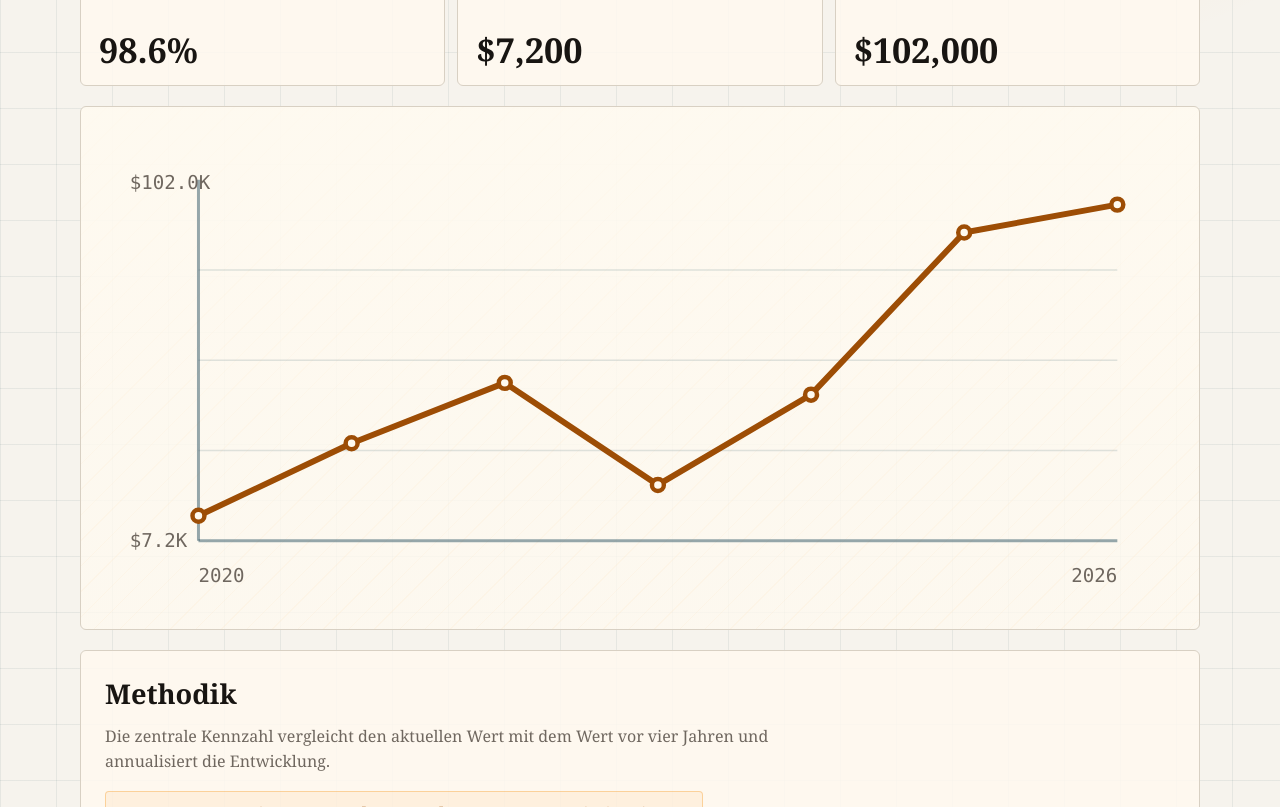
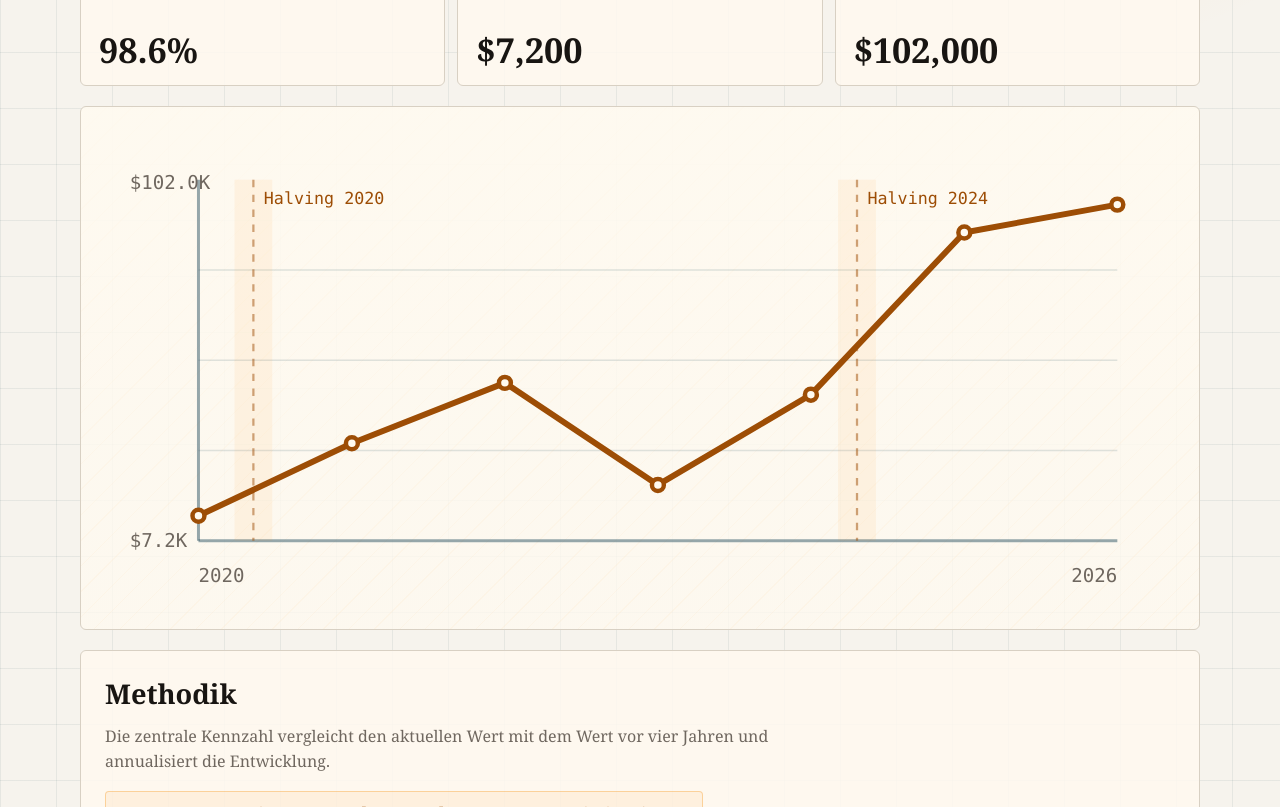
Before and after one commit to lausebengel2004/btc-cycle-compass, a React (Vite) app: page / in a window 1280 px wide. Shown: the part 620-1427 px from the top of the page. Built offline with nearby package versions, Linux system fonts and the light colour scheme.

Commit message:
feat: add halving zones to BTC cycle chart

```diff
--- a/package.json
+++ b/package.json
@@ -1,7 +1,7 @@
 {
   "name": "btc-cycle-compass",
   "private": true,
-  "version": "0.3.0",
+  "version": "0.4.0",
   "type": "module",
   "scripts": {
     "dev": "vite",
--- a/src/components/BtcCycleChart.jsx
+++ b/src/components/BtcCycleChart.jsx
@@ -1,5 +1,11 @@
 import { btcHistoricalSample } from '../data/btcHistoricalSample.js'
-import { createChartPoints, createSvgPath, getMinMax } from '../utils/chartUtils.js'
+import { halvingEvents } from '../data/halvingEvents.js'
+import {
+  createChartPoints,
+  createSvgPath,
+  dateToX,
+  getMinMax,
+} from '../utils/chartUtils.js'
 
 const chartBounds = {
   left: 64,
@@ -21,6 +27,12 @@ function formatYear(date) {
   return new Date(`${date}T00:00:00`).getFullYear()
 }
 
+function addDays(date, days) {
+  const nextDate = new Date(`${date}T00:00:00`)
+  nextDate.setDate(nextDate.getDate() + days)
+  return nextDate.toISOString().slice(0, 10)
+}
+
 export function BtcCycleChart() {
   const points = createChartPoints(btcHistoricalSample, chartBounds)
 
@@ -39,6 +51,29 @@ export function BtcCycleChart() {
   const { min, max } = getMinMax(closes)
   const firstPoint = points[0]
   const lastPoint = points.at(-1)
+  const visibleHalvings = halvingEvents
+    .filter(
+      (event) =>
+        event.type === 'halving' &&
+        event.date >= firstPoint.date &&
+        event.date <= lastPoint.date,
+    )
+    .map((event) => ({
+      ...event,
+      x: dateToX(event.date, firstPoint.date, lastPoint.date, chartBounds),
+      zoneStartX: dateToX(
+        addDays(event.date, -45),
+        firstPoint.date,
+        lastPoint.date,
+        chartBounds,
+      ),
+      zoneEndX: dateToX(
+        addDays(event.date, 45),
+        firstPoint.date,
+        lastPoint.date,
+        chartBounds,
+      ),
+    }))
 
   return (
     <section className="chart-panel" aria-label="BTC Verlauf">
@@ -86,6 +121,36 @@ export function BtcCycleChart() {
             )
           })}
 
+          {visibleHalvings.map((event) => (
+            <rect
+              key={`${event.date}-zone`}
+              className="btc-chart__halving-zone"
+              x={event.zoneStartX}
+              y={chartBounds.top}
+              width={event.zoneEndX - event.zoneStartX}
+              height={chartBounds.bottom - chartBounds.top}
+            />
+          ))}
+
+          {visibleHalvings.map((event) => (
+            <g key={event.date} className="btc-chart__halving">
+              <line
+                className="btc-chart__halving-line"
+                x1={event.x}
+                y1={chartBounds.top}
+                x2={event.x}
+                y2={chartBounds.bottom}
+              />
+              <text
+                className="btc-chart__halving-label"
+                x={event.x + 7}
+                y={chartBounds.top + 16}
+              >
+                {event.label}
+              </text>
+            </g>
+          ))}
+
           <path className="btc-chart__line" d={path} />
 
           {points.map((point) => (
--- /dev/null
+++ b/src/data/halvingEvents.js
@@ -0,0 +1,12 @@
+export const halvingEvents = [
+  {
+    date: '2020-05-11',
+    label: 'Halving 2020',
+    type: 'halving',
+  },
+  {
+    date: '2024-04-20',
+    label: 'Halving 2024',
+    type: 'halving',
+  },
+]
--- a/src/styles.css
+++ b/src/styles.css
@@ -199,6 +199,22 @@ h1 {
   stroke-width: 1;
 }
 
+.btc-chart__halving-zone {
+  fill: rgba(247, 147, 26, 0.07);
+}
+
+.btc-chart__halving-line {
+  stroke: rgba(157, 77, 5, 0.5);
+  stroke-dasharray: 5 5;
+  stroke-width: 1.5;
+}
+
+.btc-chart__halving-label {
+  fill: var(--accent-dark);
+  font-family: ui-monospace, SFMono-Regular, Consolas, 'Liberation Mono', monospace;
+  font-size: 0.7rem;
+}
+
 .btc-chart__line {
   fill: none;
   stroke: var(--accent-dark);
--- a/src/utils/chartUtils.js
+++ b/src/utils/chartUtils.js
@@ -18,6 +18,20 @@ export function scaleLinear(value, inputMin, inputMax, outputMin, outputMax) {
   return outputMin + ratio * (outputMax - outputMin)
 }
 
+export function dateToValue(date) {
+  return new Date(`${date}T00:00:00`).getTime()
+}
+
+export function dateToX(date, dateMin, dateMax, bounds) {
+  return scaleLinear(
+    dateToValue(date),
+    dateToValue(dateMin),
+    dateToValue(dateMax),
+    bounds.left,
+    bounds.right,
+  )
+}
+
 export function createSvgPath(points) {
   return points
     .map((point, index) => `${index === 0 ? 'M' : 'L'} ${point.x} ${point.y}`)
@@ -36,14 +50,16 @@ export function createChartPoints(data, bounds) {
   const sortedData = [...validData].sort((a, b) => a.date.localeCompare(b.date))
   const closes = sortedData.map((item) => item.close)
   const { min, max } = getMinMax(closes)
+  const firstDate = sortedData[0].date
+  const lastDate = sortedData.at(-1).date
   const padding = (max - min || max || 1) * 0.08
   const yMin = min - padding
   const yMax = max + padding
 
-  return sortedData.map((item, index) => ({
+  return sortedData.map((item) => ({
     date: item.date,
     close: item.close,
-    x: scaleLinear(index, 0, sortedData.length - 1, bounds.left, bounds.right),
+    x: dateToX(item.date, firstDate, lastDate, bounds),
     y: scaleLinear(item.close, yMin, yMax, bounds.bottom, bounds.top),
   }))
 }
```
Also changed, not shown: 2 other files (tests, documents, lock files or other folders).
